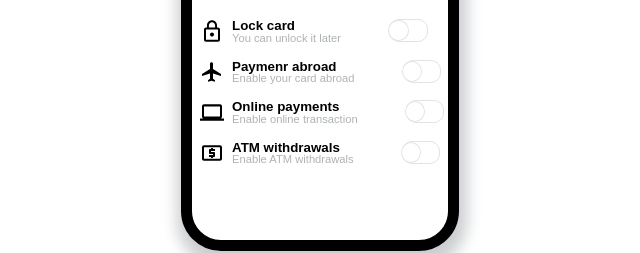
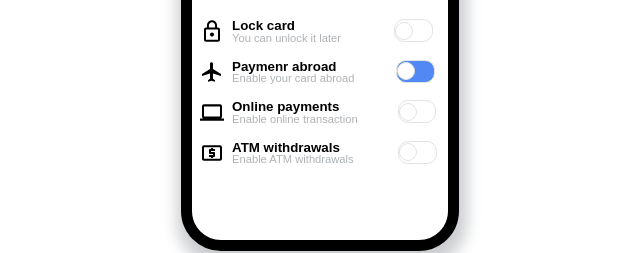
Before and after one commit to catalystcodes/Loop_2_-_Step_8, a plain HTML site: page index.html in a window 1280 px wide. Shown: the part 283-536 px from the top of the page, 320-960 px from the left. Drawn offline with Linux system fonts and the light colour scheme.

Commit message:
update code base

```diff
--- a/css/style.css
+++ b/css/style.css
@@ -72,24 +72,21 @@ body {
 }
 
 .main-body {
-    /* background-color: #5288f4; */
     width: 2.3rem;
     height: 1.3rem;
     border-radius: 10px;
     border: 0.1rem #e3e3e3 solid;
     display: flex;
     align-items: center;
-    margin-left: 3rem;
+    margin-left: 3.3rem;
 }
 
 .round {
-    width: 1.15rem;
-    height: 1.2rem;
+    width: 1rem;
+    height: 1rem;
     background-color: white;
     border-radius: 50%;
     border: 0.1rem #e3e3e3 solid;
-    margin-left: -0.1rem;
-    /* margin-left: 1.1rem; */
 }
 
 .img2 {
@@ -101,3 +98,34 @@ body {
     display: flex;
     margin-left: 0.5rem;
 }
+
+.main-body1 {
+    width: 2.3rem;
+    height: 1.3rem;
+    border-radius: 10px;
+    border: 0.1rem #e3e3e3 solid;
+    display: flex;
+    align-items: center;
+    margin-left: 2.6rem;
+    background-color: #5288f4;
+}
+
+.main-body2 {
+    width: 2.3rem;
+    height: 1.3rem;
+    border-radius: 10px;
+    border: 0.1rem #e3e3e3 solid;
+    display: flex;
+    align-items: center;
+    margin-left: 2.5rem;
+}
+
+.main-body3 {
+    width: 2.3rem;
+    height: 1.3rem;
+    border-radius: 10px;
+    border: 0.1rem #e3e3e3 solid;
+    display: flex;
+    align-items: center;
+    margin-left: 2.8rem;
+}
--- a/index.html
+++ b/index.html
@@ -35,7 +35,7 @@
                 <h1 class="p2">Paymenr abroad</h1>
                 <p class="p3">Enable your card abroad</p>
             </div>
-            <div class="main-body">
+            <div class="main-body1">
                 <div class="round"></div>
             </div>
         </div>
@@ -46,7 +46,7 @@
                 <h1 class="p2">Online payments</h1>
                 <p class="p3">Enable online transaction</p>
             </div>
-            <div class="main-body">
+            <div class="main-body2">
                 <div class="round"></div>
             </div>
         </div>
@@ -57,7 +57,7 @@
                 <h1 class="p2">ATM withdrawals</h1>
                 <p class="p3">Enable ATM withdrawals</p>
             </div>
-            <div class="main-body">
+            <div class="main-body3">
                 <div class="round"></div>
             </div>
         </div>
```
